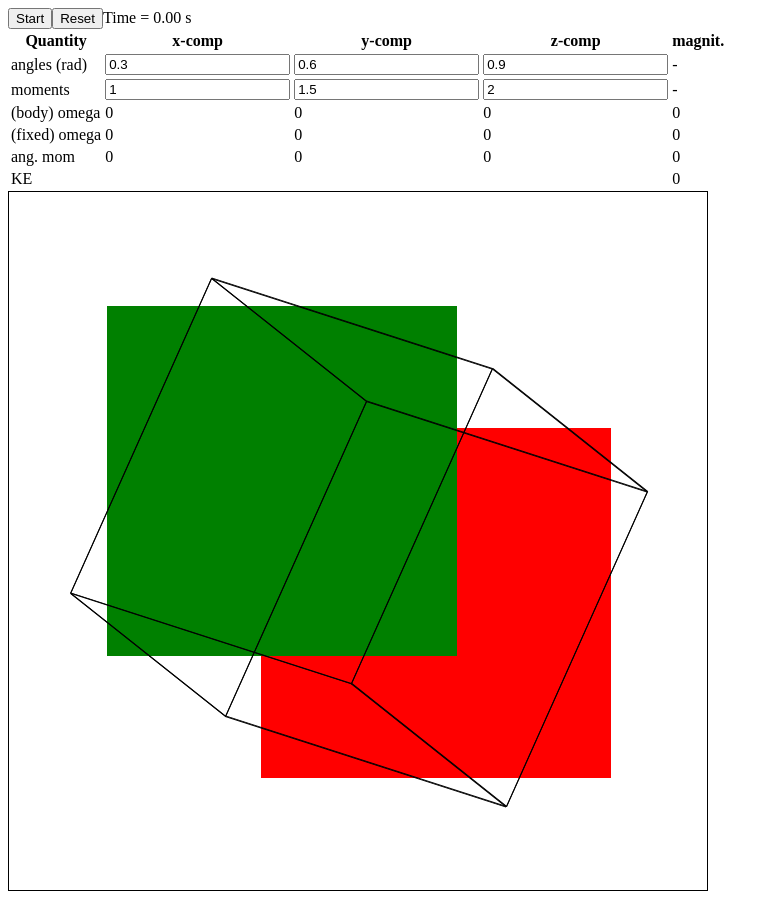
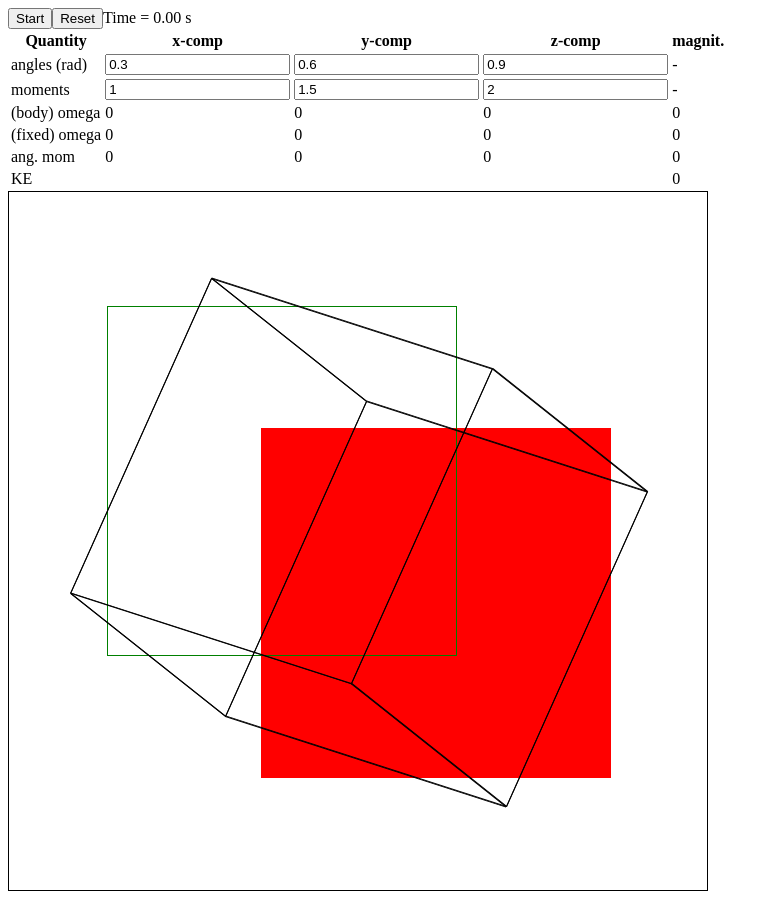
Before and after one commit to pknipp/rotating-body, a React (Create React App) app: page / in a window 1280 px wide. Shown: the whole page, without its empty margins (0-779 px from the left). Built offline with nearby package versions, Linux system fonts and the light colour scheme.

Commit message:
Turn off parallelogram color when facing away.

```diff
--- a/src/Square.js
+++ b/src/Square.js
@@ -10,7 +10,7 @@ const Square = ({ nx, ny, mid, angle, axisVec, flip, index }) => {
             // borderStyle: `${dashed ? "dashed" : "solid"}`
             borderColor: `${flip ? "green" : "red"}`,
             transform: `rotate3d(${axisVec[0]}, ${axisVec[1]}, ${axisVec[2]},${angle * (flip ? 1 : 1)}rad)`,
-            backgroundColor: `${flip ? "green" : "red"}`,
+            backgroundColor: `${mid && mid[2] < 0 ? "transparent" : flip ? "green" : "red"}`,
         }}/>
         </>
     )
```
Also changed, not shown: 1 other file (tests, documents, lock files or other folders).
